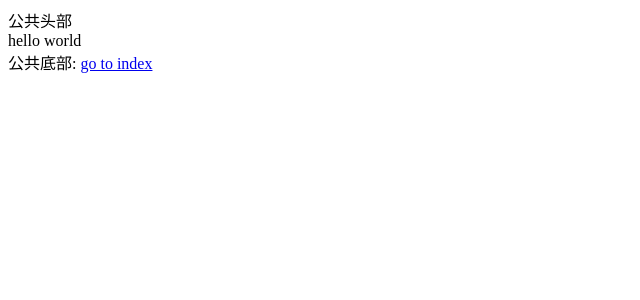
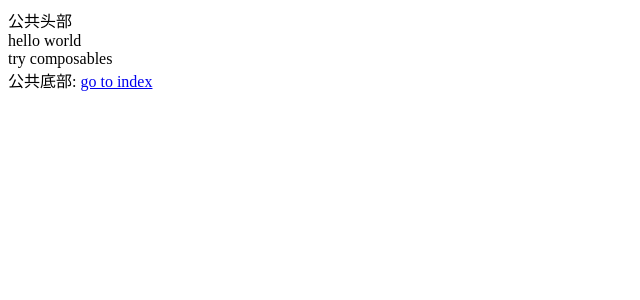
Before and after one commit to Hyachin/nuxt3-learn, a Nuxt app: page /tryComposables in a window 1280 px wide. Shown: the top 300 px of the page, without its empty margins (0-640 px from the left). Built offline with nearby package versions, Linux system fonts and the light colour scheme.

Commit message:
composables

```diff
--- /dev/null
+++ b/composables/test.ts
@@ -0,0 +1,3 @@
+export function test() {
+  console.log("我可以直接调用，但我只能找一层目录");
+}
--- a/pages/index.vue
+++ b/pages/index.vue
@@ -9,6 +9,8 @@
     <NuxtLink to="/father/son/grandson">try nested routes</NuxtLink>
     <br />
     <NuxtLink to="/tryLazy">try lazy-loading component</NuxtLink>
+    <br />
+    <NuxtLink to="/tryComposables">try composables</NuxtLink>
   </div>
 </template>
 
--- /dev/null
+++ b/pages/tryComposables.vue
@@ -0,0 +1,10 @@
+<template>
+  <div class="">try composables</div>
+</template>
+
+<script setup>
+import {} from "vue";
+test();
+</script>
+
+<style scoped></style>
```
